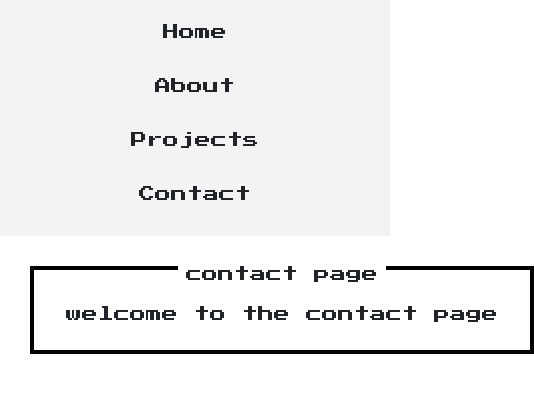
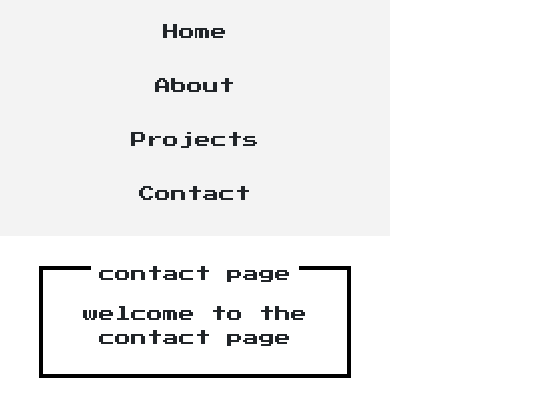
Before and after one commit to harjotsk03/HarjotSinghPortolioGame, a website: page contact.html in a window 390 px wide. Shown: the whole page, 534 px wide, since content can reach past the window. Drawn offline with nearby package versions, Linux system fonts and the light colour scheme.

Commit message:
add stules

```diff
--- a/styles.css
+++ b/styles.css
@@ -70,7 +70,7 @@ ul[role="menu"] > li.divider > a {
     width: max-content;
 }
 
-@media (max-width: 768px) {
+@media (max-width: 600px) {
     ul[role="menu-bar"] {
         flex-direction: column;
         cursor: default;
@@ -101,9 +101,10 @@ ul[role="menu"] > li.divider > a {
     ul[role="menu-bar"] > li > a:hover {
         background-color: #555;
     }
+
+    #aboutMain{
+        margin-left: auto;
+        margin-right: auto;
+        width: 80%;
+    }
 }
-
-
-#harjotSingh{
-    margin-top: 20vh;
-}
```
